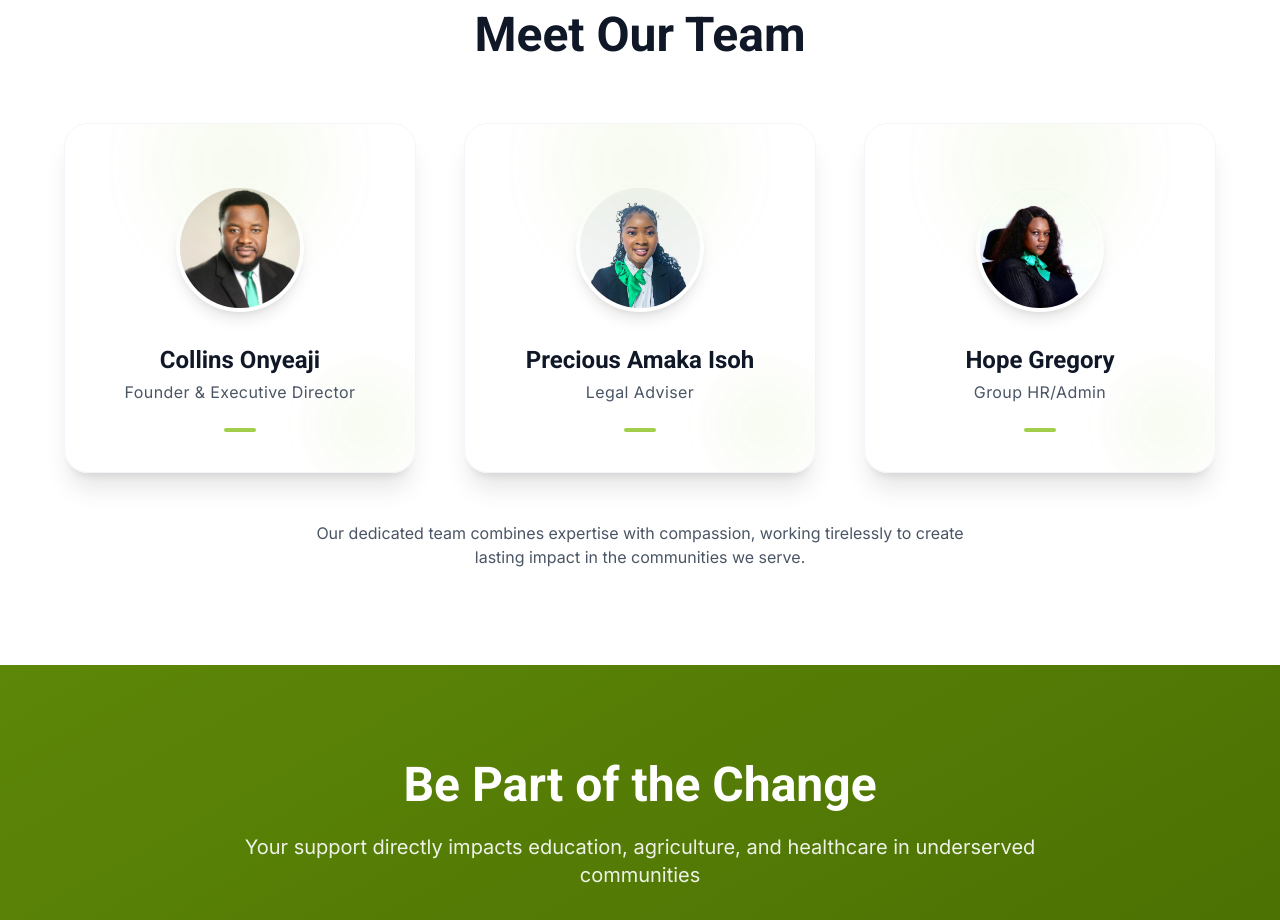
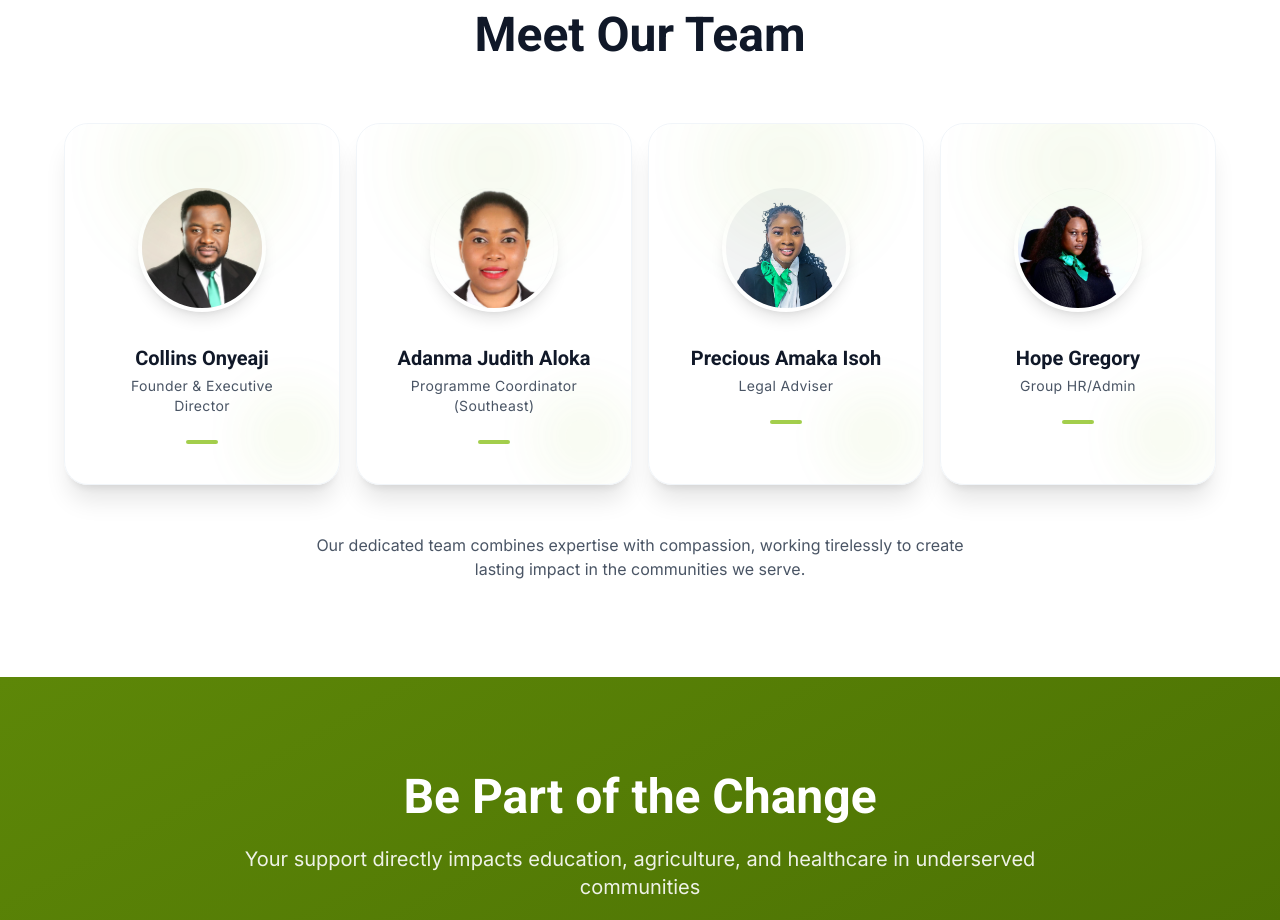
Before and after one commit to code-savan/collinsfoundation, a Next.js app: page / in a window 1280 px wide. Shown: the part 4322-5242 px from the top of the page. Built offline with nearby package versions, Linux system fonts and the light colour scheme.

Commit message:
added Adanma to the team

```diff
--- a/app/page.jsx
+++ b/app/page.jsx
@@ -537,6 +537,12 @@ export default function Home() {
                 alt: "Collins Onyeaji",
               },
               {
+                name: "Adanma Judith Aloka",
+                role: "Programme Coordinator (Southeast)",
+                image: "/judith.jpeg",
+                alt: "Adanma Judith Aloka",
+              },
+              {
                 name: "Precious Amaka Isoh",
                 role: "Legal Adviser",
                 image: "/precious.webp",
@@ -552,7 +558,7 @@ export default function Home() {
             ];
 
             return (
-              <div className="grid md:grid-cols-3 gap-12 max-w-6xl mx-auto">
+              <div className="grid md:grid-cols-4 gap-4 max-w-6xl mx-auto">
                 {teamMembers.map((member, idx) => (
                   <div
                     key={member.name}
@@ -577,10 +583,10 @@ export default function Home() {
                     </div>
                     {/* Card Content */}
                     <div className="flex flex-col items-center mt-8 z-10">
-                      <h3 className="text-2xl font-roboto font-bold text-gray-900 mb-1 group-hover:text-[#8dc220] transition-colors duration-200">
+                      <h3 className="text-xl font-roboto font-bold text-gray-900 mb-1 group-hover:text-[#8dc220] transition-colors duration-200 text-center">
                         {member.name}
                       </h3>
-                      <p className="text-base text-gray-600 font-inter mb-4 tracking-wide">
+                      <p className="text-gray-600 font-inter mb-4 tracking-wide text-center text-sm">
                         {member.role}
                       </p>
                       {/* Optional: Social icons or short bio */}
```
Also changed, not shown: public/judith.jpeg (added).
